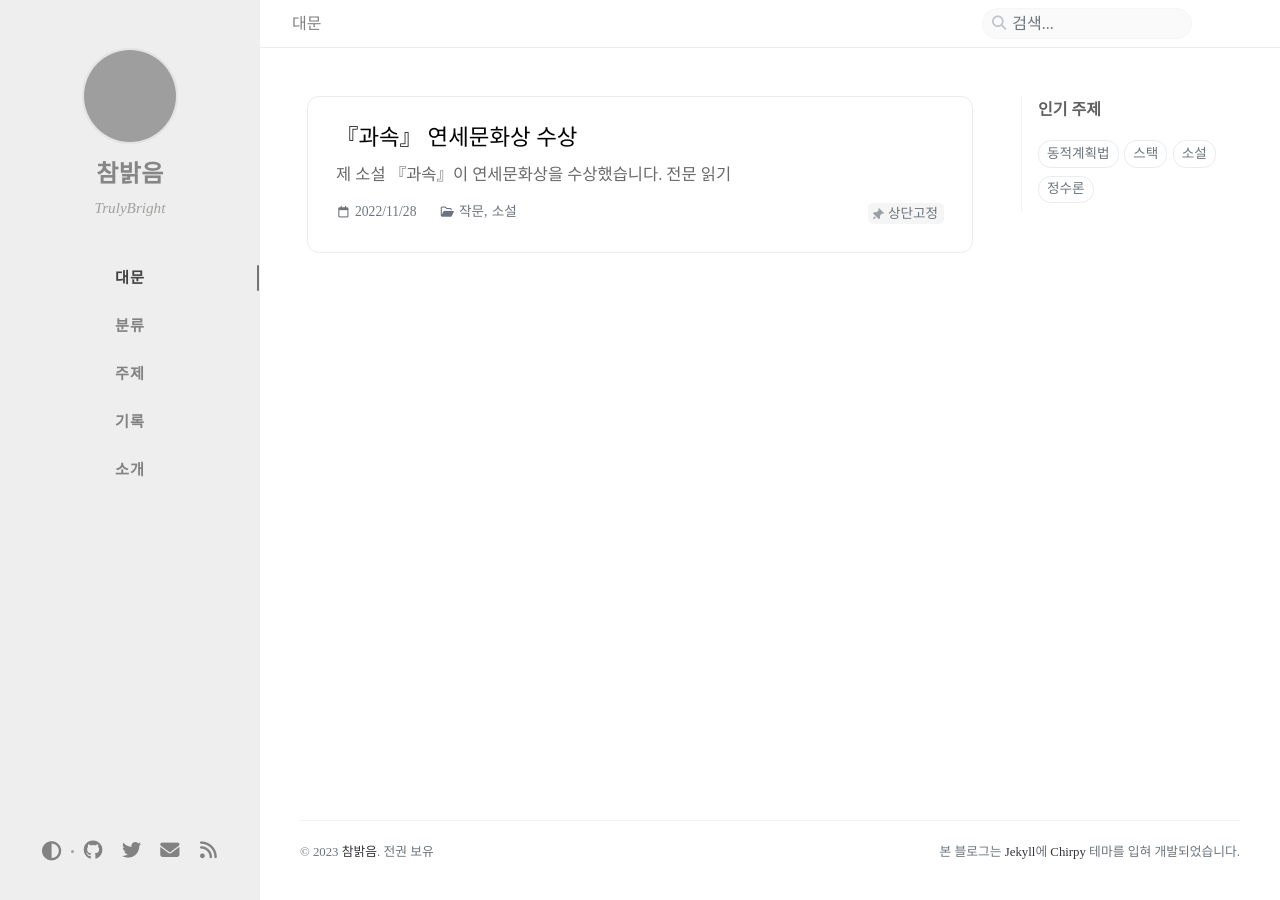
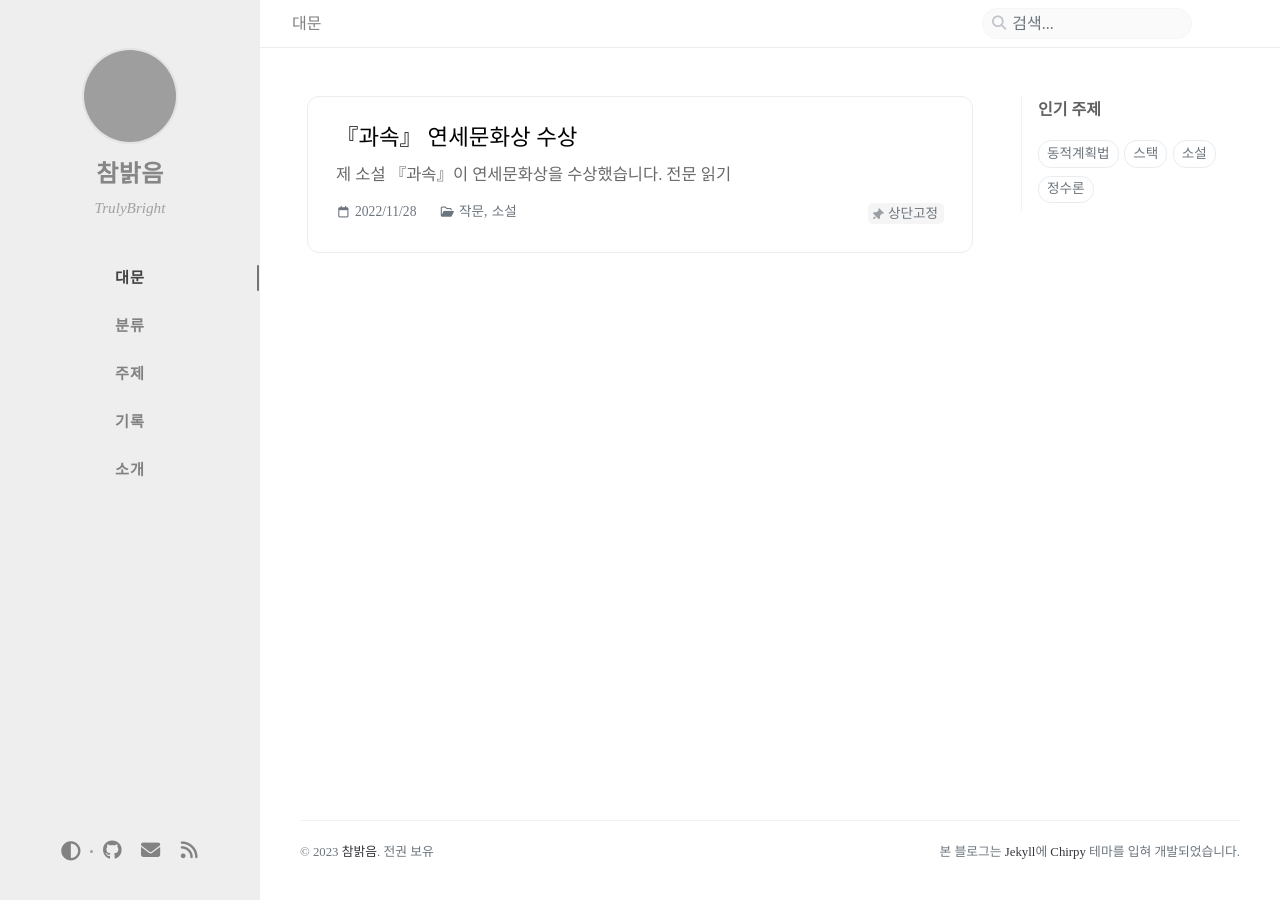
Before and after one commit to TrulyBright/trulybright.github.io, a Jekyll site: the page built from index.html, in a window 1280 px wide. Built offline with Jekyll 4.4.1, drawn with Linux system fonts in a browser that asks for light colours; some web fonts are replaced; comment, search, counter and statistics services are not loaded; grey boxes are pictures that could not be loaded.

Commit message:
remove twitter button from sidebar

```diff
--- a/_data/contact.yml
+++ b/_data/contact.yml
@@ -3,8 +3,8 @@
 - type: github
   icon: "fab fa-github"
 
-- type: twitter
-  icon: "fab fa-twitter"
+# - type: twitter
+#   icon: "fab fa-twitter"
 
 - type: email
   icon: "fas fa-envelope"
```
